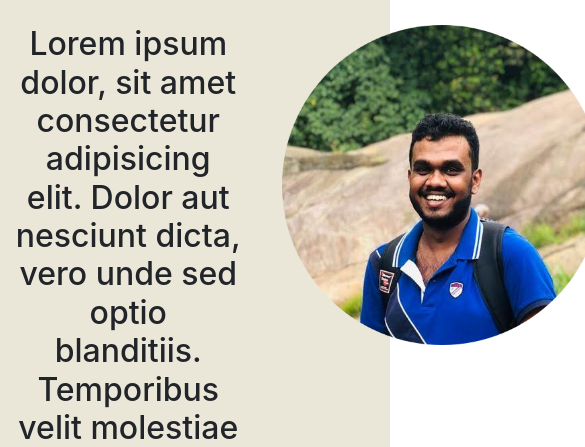
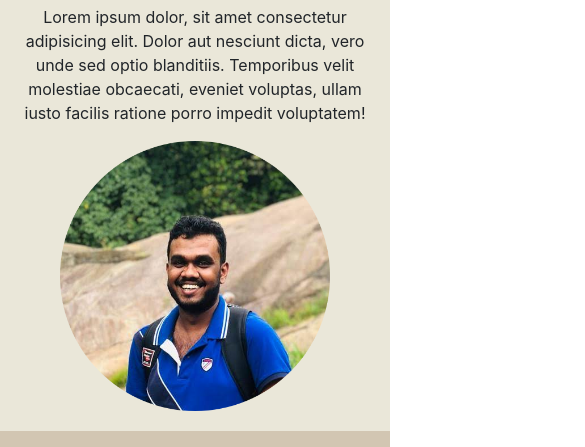
Before and after one commit to thisaramadawalage/personal, a plain HTML site: page index.html in a window 390 px wide. Shown: the part 344-791 px from the top of the page, 585 px wide, since content can reach past the window. Drawn offline with nearby package versions, Linux system fonts and the light colour scheme.

Commit message:
Stylize about section. Solve responsiveness issues.

```diff
--- a/css/styles.css
+++ b/css/styles.css
@@ -1,6 +1,6 @@
 img {
-    max-width: 100%;
-    min-width: 20rem;
+    max-width: 75%;
+    /* min-width: 10rem; */
     height: auto;
 }
 
@@ -23,5 +23,6 @@ img {
 }
 
 .about-image, .about-text {
-    padding: 5%;
+    padding: 0 5%;
+    vertical-align: center;
 }
--- a/index.html
+++ b/index.html
@@ -32,16 +32,17 @@
     <!-- End of the header -->
 
     <div class="about container-fluid div-one" id="about">
-        <h1>About</h1>
+
         <div class=row>
-            <div class="about-text col-8">
-                <h2>Lorem ipsum dolor, sit amet consectetur adipisicing elit. Dolor aut nesciunt dicta, vero unde sed
+            <div class="about-text col-md-8">
+                <h1>About</h1>
+                <p>Lorem ipsum dolor, sit amet consectetur adipisicing elit. Dolor aut nesciunt dicta, vero unde sed
                     optio
                     blanditiis. Temporibus velit molestiae obcaecati, eveniet voluptas, ullam iusto facilis ratione
                     porro
-                    impedit voluptatem!</h2>
+                    impedit voluptatem!</p>
             </div>
-            <div class="about-image col-4">
+            <div class="about-image col-md-4">
                 <img src="./images/thisara.png" alt="Thisara's photo">
             </div>
         </div>
```
